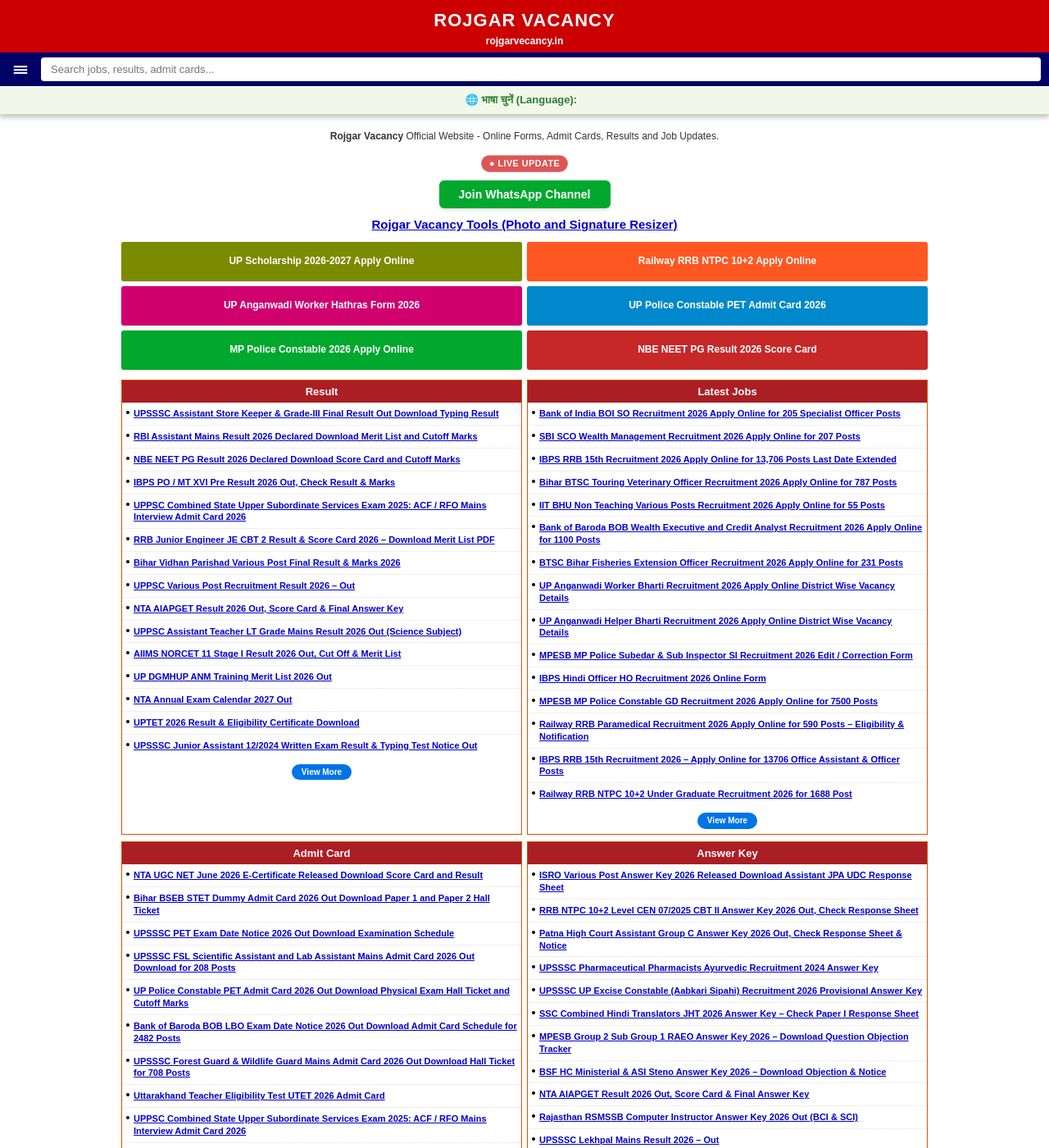
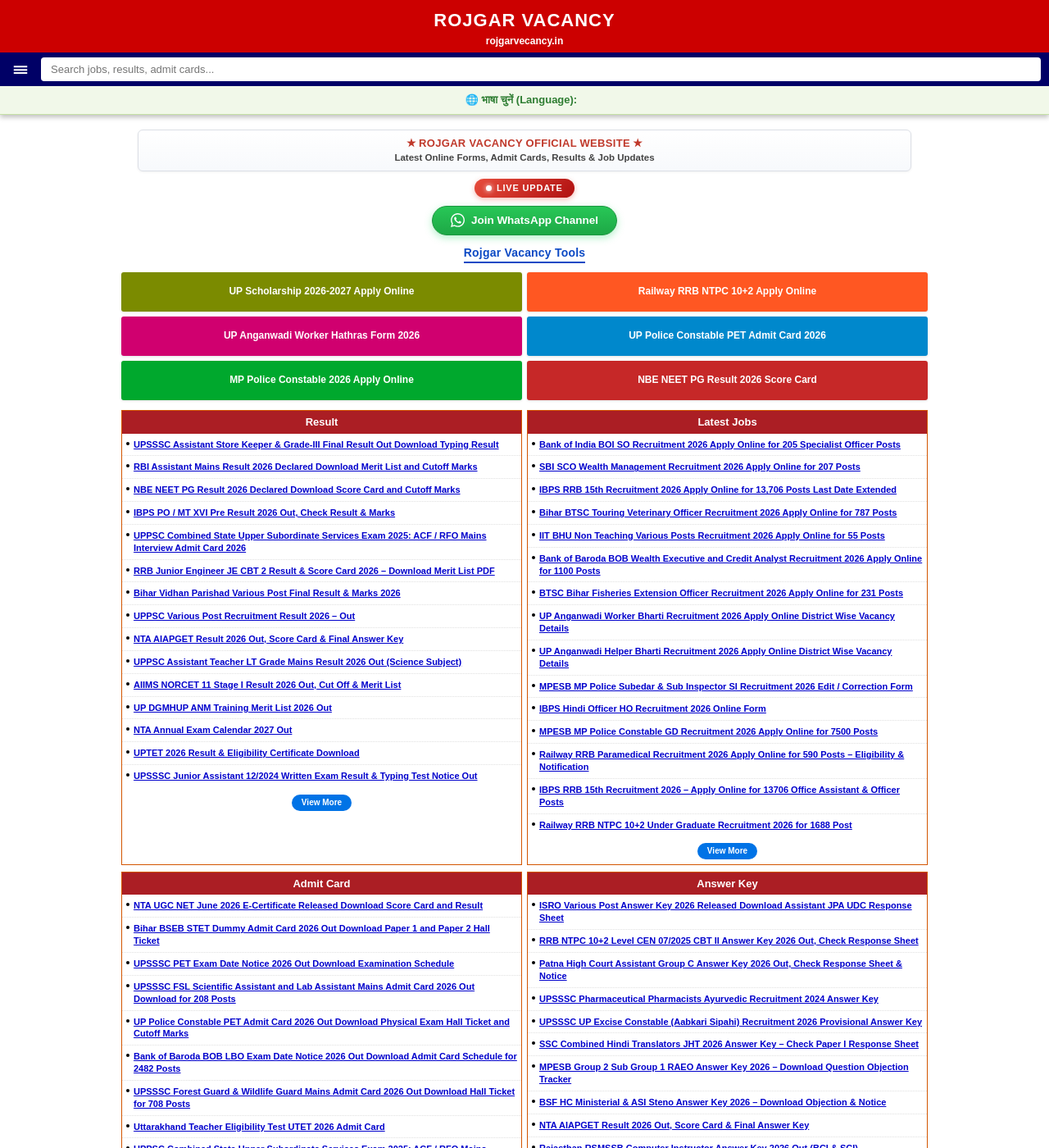
Before and after one commit to Rojgarvacancy/Rojgar-vacancy-, a Jekyll site: the page built from index.html, in a window 1280 px wide and 1400 px high. Shown: the whole window at 82% size. Built offline with Jekyll 4.4.1, drawn with Linux system fonts in a browser that asks for light colours.

Commit message:
Update index.html

```diff
--- a/index.html
+++ b/index.html
@@ -3,39 +3,106 @@ layout: default
 ---
 
 <style>
-  .sr-intro-text { font-size: 12px; color: #333333; margin: 8px 0; line-height: 1.4; text-align: center; }
-
-  .sr-live-icon {
-    display: inline-block;
-    background: #cc0000;
-    color: #ffffff;
-    padding: 3px 10px;
-    font-size: 11px;
-    font-weight: bold;
-    border-radius: 12px;
-    margin: 6px 0;
-    letter-spacing: 0.5px;
-    animation: liveBlink 1s infinite alternate;
+  /* Header Intro Highlight Box */
+  .sr-intro-box {
+    background: linear-gradient(180deg, #ffffff 0%, #f7f9fc 100%);
+    border: 1px solid #dcdfe6;
+    border-radius: 6px;
+    padding: 7px 10px;
+    margin: 8px auto;
+    max-width: 96%;
+    box-shadow: 0 1px 3px rgba(0,0,0,0.06);
+    text-align: center;
   }
-  @keyframes liveBlink {
-    0% { opacity: 1; transform: scale(1); }
-    100% { opacity: 0.35; transform: scale(0.96); }
+  .sr-intro-title {
+    font-size: 13px;
+    font-weight: 800;
+    color: #c0392b;
+    letter-spacing: 0.3px;
+  }
+  .sr-intro-desc {
+    font-size: 11.5px;
+    color: #444444;
+    font-weight: 600;
+    margin-top: 2px;
   }
 
+  /* Animated Glowing Live Update Badge */
+  .sr-live-wrap {
+    text-align: center;
+    margin: 6px 0;
+  }
+  .sr-live-icon {
+    display: inline-flex;
+    align-items: center;
+    gap: 6px;
+    background: linear-gradient(135deg, #e74c3c 0%, #b01010 100%);
+    color: #ffffff;
+    padding: 4px 14px;
+    font-size: 11px;
+    font-weight: 800;
+    border-radius: 20px;
+    letter-spacing: 0.8px;
+    box-shadow: 0 2px 8px rgba(231, 76, 60, 0.45);
+    animation: livePulse 1.4s ease-in-out infinite alternate;
+  }
+  .sr-dot-pulse {
+    width: 7px;
+    height: 7px;
+    background: #ffffff;
+    border-radius: 50%;
+    box-shadow: 0 0 6px #ffffff;
+    display: inline-block;
+  }
+  @keyframes livePulse {
+    0% { transform: scale(1); box-shadow: 0 2px 6px rgba(231, 76, 60, 0.4); }
+    100% { transform: scale(1.05); box-shadow: 0 3px 12px rgba(231, 76, 60, 0.8); }
+  }
+
+  /* Premium WhatsApp Channel Button */
   .btn-whatsapp-channel {
-    display: inline-block;
-    background: #00a82d;
+    display: inline-flex;
+    align-items: center;
+    justify-content: center;
+    gap: 8px;
+    background: linear-gradient(180deg, #28c757 0%, #1da846 100%);
     color: #ffffff !important;
-    font-weight: bold;
-    font-size: 14px;
-    padding: 8px 24px;
-    border-radius: 6px;
+    font-weight: 800;
+    font-size: 13.5px;
+    padding: 8px 22px;
+    border-radius: 22px;
     margin: 4px 0 10px 0;
     text-decoration: none;
-    box-shadow: 0 2px 4px rgba(0,0,0,0.15);
+    box-shadow: 0 3px 10px rgba(37, 211, 102, 0.35);
+    border: 1px solid #1a963e;
+    transition: transform 0.2s, box-shadow 0.2s;
+  }
+  .btn-whatsapp-channel:hover {
+    transform: translateY(-1px);
+    box-shadow: 0 4px 14px rgba(37, 211, 102, 0.5);
+  }
+  .btn-whatsapp-channel svg {
+    width: 17px;
+    height: 17px;
+    fill: #ffffff;
   }
 
-  .sr-tools-link { display: block; color: #0000cc; font-size: 15px; font-weight: bold; text-decoration: underline; margin-bottom: 10px; text-align: center; }
+  /* Tools Clean Header */
+  .sr-tools-link {
+    display: inline-block;
+    color: #0b49c4;
+    font-size: 14px;
+    font-weight: 800;
+    text-decoration: none;
+    margin-bottom: 11px;
+    padding-bottom: 1px;
+    border-bottom: 2px solid #0b49c4;
+    letter-spacing: 0.2px;
+  }
+  .sr-tools-link:hover {
+    color: #b30000;
+    border-bottom-color: #b30000;
+  }
 
   .colorful-grid { display: grid; grid-template-columns: repeat(2, 1fr); gap: 6px; margin-bottom: 12px; }
   .color-card { padding: 10px 6px; color: #ffffff !important; font-weight: bold; font-size: 12px; line-height: 1.3; text-align: center; border-radius: 3px; display: flex; align-items: center; justify-content: center; min-height: 48px; text-decoration: none; box-shadow: 0 1px 3px rgba(0,0,0,0.12); }
@@ -85,21 +152,32 @@ layout: default
   .btn-view-more-blue { background: #0073e6; color: #ffffff !important; font-size: 10px; font-weight: bold; padding: 3px 12px; border-radius: 10px; display: inline-block; }
 </style>
 
-<div class="sr-intro-text">
-  <strong>Rojgar Vacancy</strong> Official Website - Online Forms, Admit Cards, Results and Job Updates.
+<!-- SHINY INTRO BADGE -->
+<div class="sr-intro-box">
+  <div class="sr-intro-title">★ ROJGAR VACANCY OFFICIAL WEBSITE ★</div>
+  <div class="sr-intro-desc">Latest Online Forms, Admit Cards, Results &amp; Job Updates</div>
 </div>
 
-<div style="text-align:center;">
-  <span class="sr-live-icon">&#9679; LIVE UPDATE</span>
+<!-- GLOWING LIVE ICON -->
+<div class="sr-live-wrap">
+  <span class="sr-live-icon">
+    <span class="sr-dot-pulse"></span>
+    LIVE UPDATE
+  </span>
 </div>
 
+<!-- MODERN WHATSAPP CHANNEL BUTTON -->
 <div style="text-align:center;">
   <a class="btn-whatsapp-channel" href="https://whatsapp.com/channel/0029Vb97OOiK5cD6SAWpDm15" target="_blank">
+    <svg viewBox="0 0 24 24"><path d="M.057 24l1.687-6.163c-1.041-1.804-1.588-3.849-1.587-5.946.003-6.556 5.338-11.891 11.893-11.891 3.181.001 6.167 1.24 8.413 3.488 2.245 2.248 3.481 5.236 3.48 8.414-.003 6.557-5.338 11.892-11.893 11.892-1.99-.001-3.951-.5-5.688-1.448l-6.305 1.654zm6.597-3.807c1.676.995 3.276 1.591 5.392 1.592 5.448 0 9.886-4.434 9.889-9.885.002-5.462-4.415-9.89-9.881-9.892-5.452 0-9.887 4.434-9.889 9.884-.001 2.225.651 3.891 1.746 5.634l-.999 3.648 3.742-.981zm11.387-5.464c-.074-.124-.272-.198-.57-.347-.297-.149-1.758-.868-2.031-.967-.272-.099-.47-.149-.669.149-.198.297-.768.967-.941 1.165-.173.198-.347.223-.644.074-.297-.149-1.255-.462-2.39-1.475-.883-.788-1.48-1.761-1.653-2.059-.173-.297-.018-.458.13-.606.134-.133.297-.347.446-.521.151-.172.2-.296.3-.495.099-.198.05-.372-.025-.521-.075-.148-.669-1.611-.916-2.206-.242-.579-.487-.501-.669-.51l-.57-.01c-.198 0-.52.074-.792.372s-1.04 1.016-1.04 2.479 1.065 2.876 1.213 3.074c.149.198 2.095 3.2 5.076 4.487.709.306 1.263.489 1.694.626.712.226 1.36.194 1.872.118.571-.085 1.758-.719 2.006-1.413.248-.695.248-1.29.173-1.414z"/></svg>
     Join WhatsApp Channel
   </a>
 </div>
 
-<a class="sr-tools-link" href="https://photoresizer.store" target="_blank">Rojgar Vacancy Tools (Photo and Signature Resizer)</a>
+<!-- CLEAN TOOL NAME -->
+<div style="text-align:center;">
+  <a class="sr-tools-link" href="https://photoresizer.store" target="_blank">Rojgar Vacancy Tools</a>
+</div>
 
 <!-- DYNAMIC 6-BOX AUTO-EXPIRING COLOR GRID -->
 <div class="colorful-grid" id="featured-color-grid">
@@ -141,7 +219,6 @@ layout: default
       }
     ];
 
-    // 6 boxes ke alag-alag rangeen colors
     var palette = [
       "#7b8b00", // Olive / Mustard Green
       "#ff5722", // Vibrant Orange
```
Also changed, not shown: other parts of index.html (+0 -2 lines).
